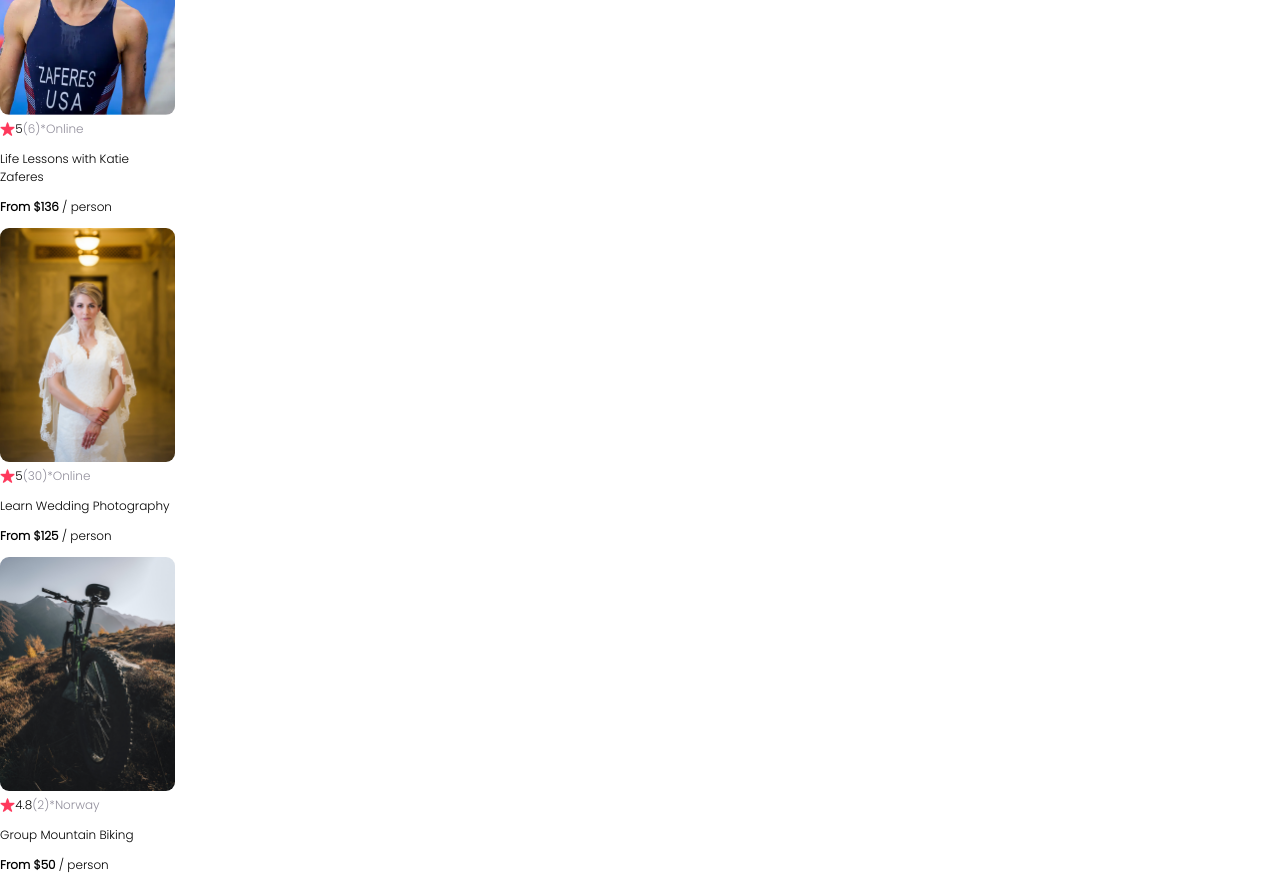
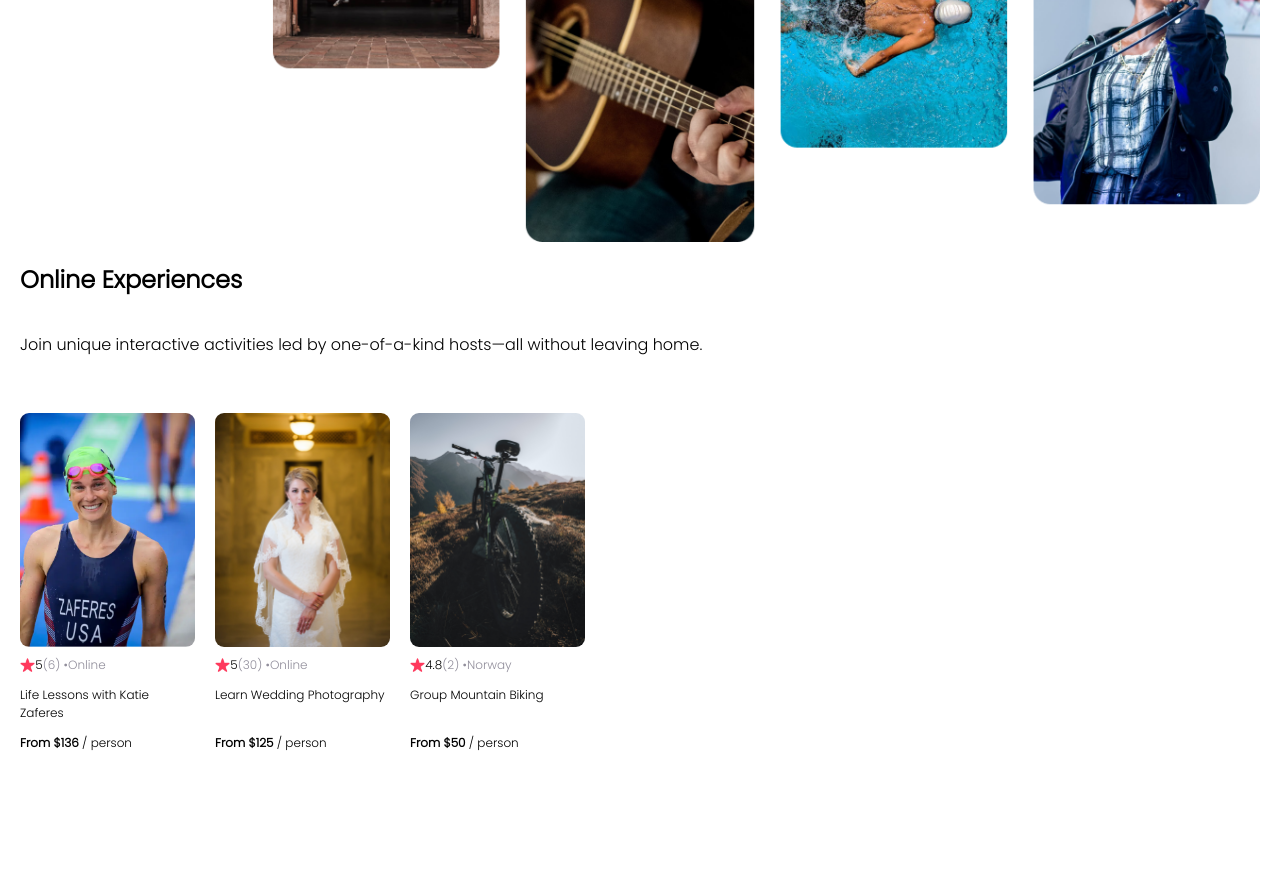
Before and after one commit to Nizwm1/airbnb, a React (Create React App) app: page / in a window 1280 px wide. Shown: the part 600-1486 px from the top of the page. After the commit the page ends 1384 px from the top, so only its background shows below. Built offline with nearby package versions, Linux system fonts and the light colour scheme.

Commit message:
New changes in props

```diff
--- a/src/App.js
+++ b/src/App.js
@@ -9,6 +9,7 @@ export default function App() {
   const cards = data.map((item) => {
     return (
       <Card
+        key={item.id}
         img={item.coverImg}
         rating={item.stats.rating}
         reviewCount={item.stats.reviewCount}
@@ -22,7 +23,7 @@ export default function App() {
     <div>
       <Navbar />
       <Hero />
-      {cards}
+      <section className="cards-list">{cards}</section>
     </div>
   );
 }
--- a/src/components/card.js
+++ b/src/components/card.js
@@ -4,15 +4,15 @@ import star from "../images/star.png";
 export default function Card(props) {
   return (
     <div className="card">
-      <img className="card-image" src={`../images/${props.img}`} />
-      <div className="card-stats">
-        <img className="card-star" src={star} />
+      <img src={`../images/${props.img}`} className="card--image" />
+      <div className="card--stats">
+        <img src={star} className="card--star" />
         <span>{props.rating}</span>
-        <span className="gray">({props.reviewCount})*</span>
+        <span className="gray">({props.reviewCount}) • </span>
         <span className="gray">{props.location}</span>
       </div>
-      <p>{props.title}</p>
-      <p>
+      <p className="card--title">{props.title}</p>
+      <p className="card--price">
         <span className="bold">From ${props.price}</span> / person
       </p>
     </div>
--- a/src/style.css
+++ b/src/style.css
@@ -7,8 +7,6 @@ body {
   font-family: "Poppins", sans-serif;
 }
 
-/*Navbar*/
-
 nav {
   height: 70px;
   display: flex;
@@ -16,11 +14,17 @@ nav {
   box-shadow: 0px 2.98256px 7.4564px rgba(0, 0, 0, 0.1);
 }
 
-.nav-logo {
+.bold {
+  font-weight: bold;
+}
+
+.gray {
+  color: #918e9b;
+}
+
+.nav--logo {
   max-width: 100px;
 }
-
-/*Section*/
 
 section {
   padding: 20px;
@@ -31,44 +35,56 @@ section {
   flex-direction: column;
 }
 
-.hero-photo {
+.hero--photo {
   max-width: 400px;
   align-self: center;
 }
 
-.hero-header {
+.hero--header {
   margin-bottom: 16px;
 }
 
-.hero-text {
+.hero--text {
   margin-top: 0;
 }
 
-/*Card Section*/
+.cards-list {
+  display: flex;
+  flex-wrap: nowrap;
+  gap: 20px;
+  overflow-x: auto;
+}
 
 .card {
   width: 175px;
   font-size: 12px;
+  flex: 0 0 auto; /* ADD */
+  display: flex; /* ADD */
+  flex-direction: column; /* ADD */
 }
 
-.card-image {
+.card--image {
   width: 100%;
   border-radius: 9px;
+  margin-bottom: 9px;
 }
 
-.card-stats {
+/* ADD */
+.card--title {
+  overflow: hidden;
+  text-overflow: ellipsis;
+}
+
+.card--stats {
   display: flex;
   align-items: center;
 }
 
-.card-star {
+.card--star {
   height: 14px;
 }
 
-.gray {
-  color: #918e9b;
+/* ADD */
+.card--price {
+  margin-top: auto;
 }
-
-.bold {
-  font-weight: bold;
-}
```
